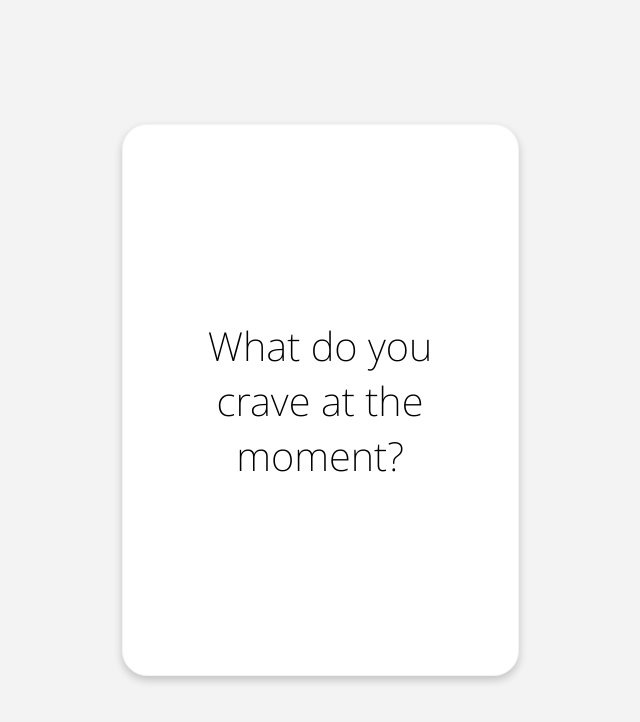
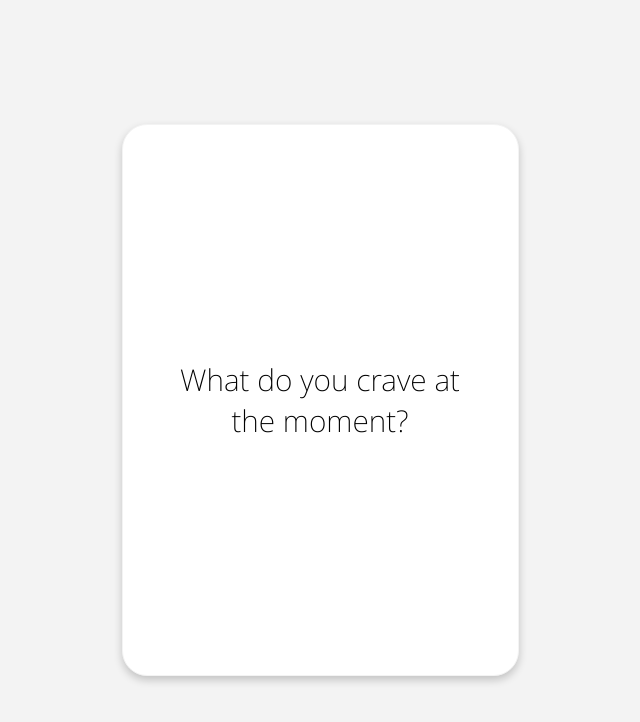
Before and after one commit to bikutoria/curious, a React (Create React App) app: page / in a window 1280 px wide. Shown: the top 722 px of the page, without its empty margins (320-960 px from the left). Built offline with nearby package versions, Linux system fonts and the light colour scheme.

Commit message:
lol the swiping again

```diff
--- a/src/App.css
+++ b/src/App.css
@@ -23,7 +23,6 @@
   margin: 50px;
   overflow: hidden;
   user-select: none;
-  font-size: 80px;
 }
 
 .card p {
@@ -31,7 +30,7 @@
   font-optical-sizing: auto;
   font-weight: 200;
   font-style: normal;
-  font-size: 40px;
+  font-size: 30px;
   text-align: center;
 }
 
--- a/src/App.js
+++ b/src/App.js
@@ -24,8 +24,8 @@ function App() {
     };
 
     const handlers = useSwipeable({
-        onSwipedLeft: () => nextQuestion(),
-        onSwipedRight: () => prevQuestion(),
+        onSwipedLeft: () => prevQuestion(),
+        onSwipedRight: () => nextQuestion(),
     });
 
     useEffect(() => {
```
